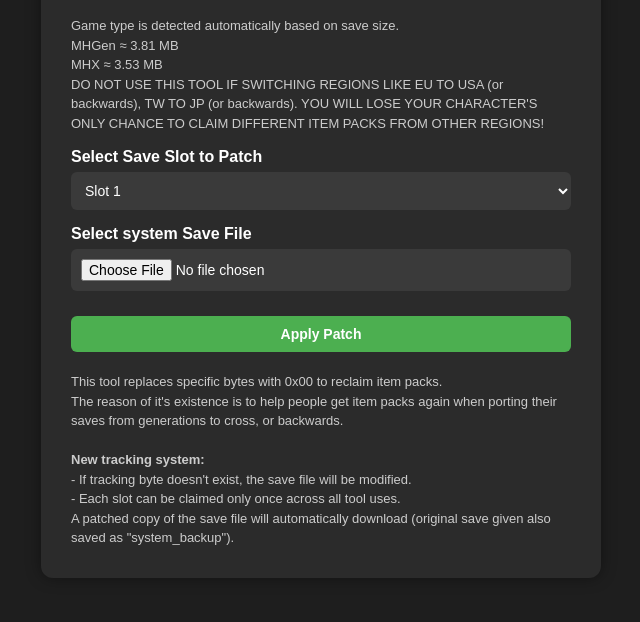
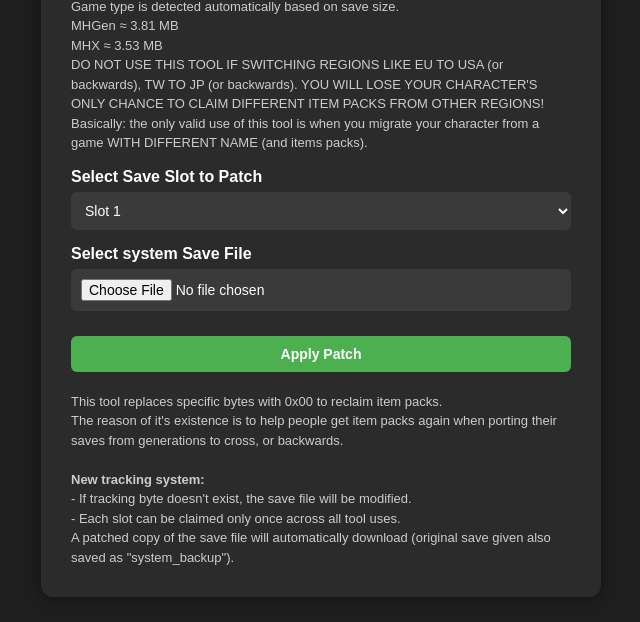
Before and after one commit to WillTheHunter/MH-Gen-X-Item-packs-reclaim, a plain HTML site: page index.html in a window 1280 px wide. Shown: the part 178-800 px from the top of the page, without its empty margins (319-959 px from the left). Drawn offline with Linux system fonts and the light colour scheme.

Commit message:
Update index.html

```diff
--- a/index.html
+++ b/index.html
@@ -93,7 +93,8 @@
         Game type is detected automatically based on save size.<br>
         MHGen ≈ 3.81 MB<br>
         MHX ≈ 3.53 MB<br>
-		DO NOT USE THIS TOOL IF SWITCHING REGIONS LIKE EU TO USA (or backwards), TW TO JP (or backwards). YOU WILL LOSE YOUR CHARACTER'S ONLY CHANCE TO CLAIM DIFFERENT ITEM PACKS FROM OTHER REGIONS!
+		DO NOT USE THIS TOOL IF SWITCHING REGIONS LIKE EU TO USA (or backwards), TW TO JP (or backwards). YOU WILL LOSE YOUR CHARACTER'S ONLY CHANCE TO CLAIM DIFFERENT ITEM PACKS FROM OTHER REGIONS!<br>
+		Basically: the only valid use of this tool is when you migrate your character from a game WITH DIFFERENT NAME (and items packs).
     </div>
 
     <label for="slot">Select Save Slot to Patch</label>
```
